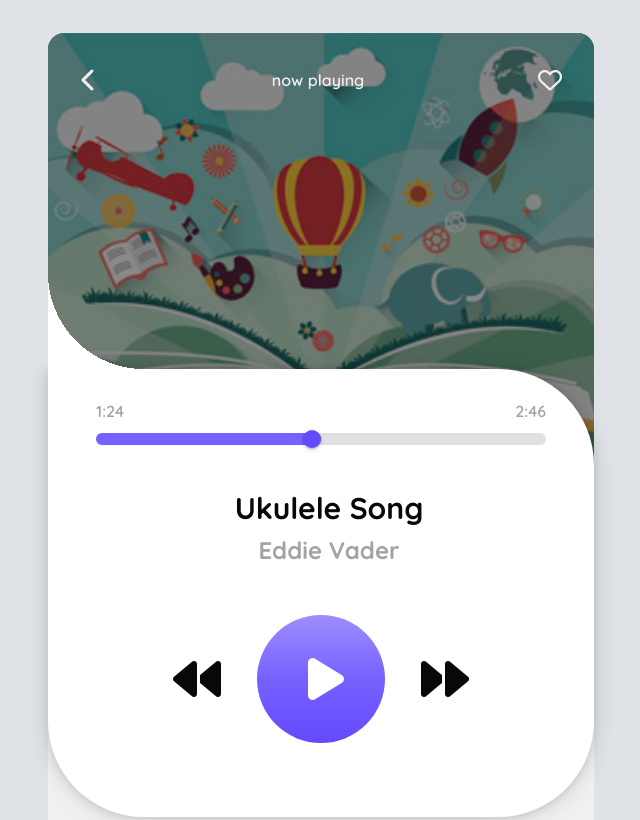
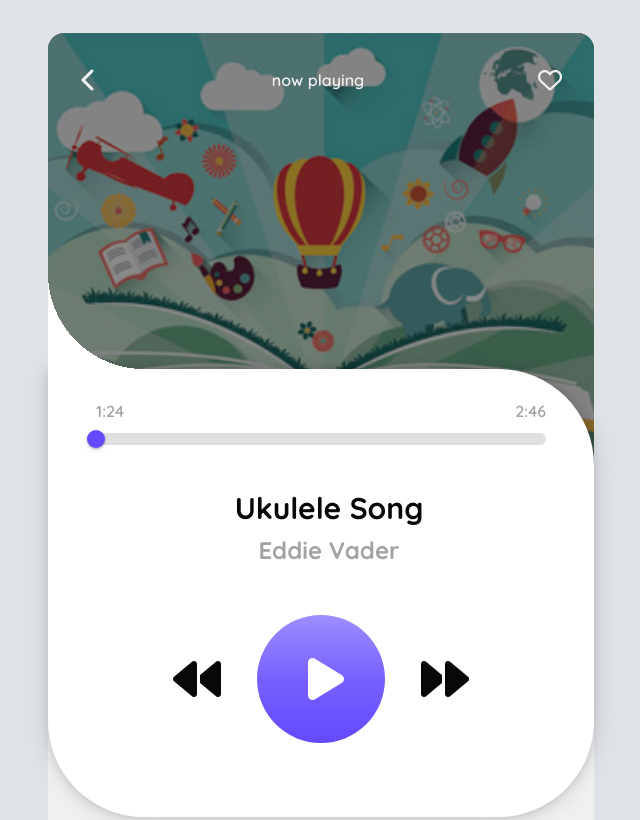
Before and after one commit to joseolinda/myPlayer, a website: page index.html in a window 1280 px wide. Shown: the top 820 px of the page, without its empty margins (319-959 px from the left). Drawn offline with nearby package versions, Linux system fonts and the light colour scheme; files that its build step writes are made by us from their sources.

Commit message:
Melhorar estrutura da progressa bar

```diff
--- a/index.html
+++ b/index.html
@@ -32,7 +32,9 @@
                   <span id="current-duration">1:24</span>
                   <span id="total-duration">2:46</span>
                 </div>
-                <div data-current-duration="0" id="progress-bar" class="progress-bar"></div>
+                <div class="progress-bar-container">
+                  <div id="progress-bar" class="progress-bar"></div>
+                </div>
               </div>
               <div id="music-playing">
                 <h1>Different World (feat. Gorillaz)</h1>
--- a/src/scss/player.scss
+++ b/src/scss/player.scss
@@ -132,7 +132,7 @@
     color:  #a4a2a2;
 }
 
-.myplayer-app .progress-bar {
+.myplayer-app .progress-bar-container {
     position: relative;
     background-color: #E0E0E0;
     height: 12px;
@@ -141,15 +141,14 @@
     z-index: 10;
 }
 
-.myplayer-app .progress-bar::before {
-    content: " ";
+.myplayer-app .progress-bar {
     display: block;
     position: absolute;
     background-color: #7661FE;
     height: 12px;
     border-radius: 6px;
     z-index: 16;
-    width: 50%;
+    width: 0;
 }
 
 .myplayer-app .progress-bar::after {
@@ -162,7 +161,7 @@
     z-index: 16;
     width: 18px;
     margin-top: -3px;
-    margin-left: calc(50% - 18px);
+    right: -9px;
     box-shadow: 0 2px 5px rgba(0,0,0,0.12), 0 1px 2px rgba(0,0,0,0.24);
     transition: all 0.3s cubic-bezier(.25,.8,.25,1);
 }
```
